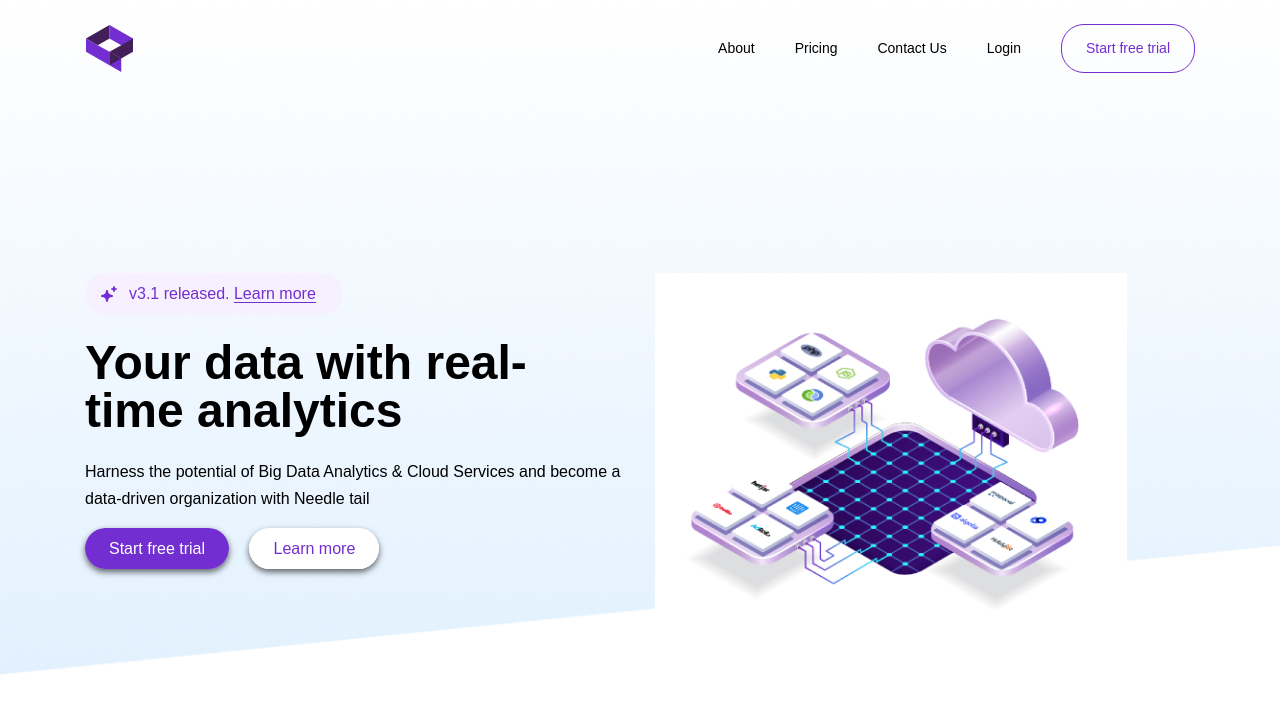
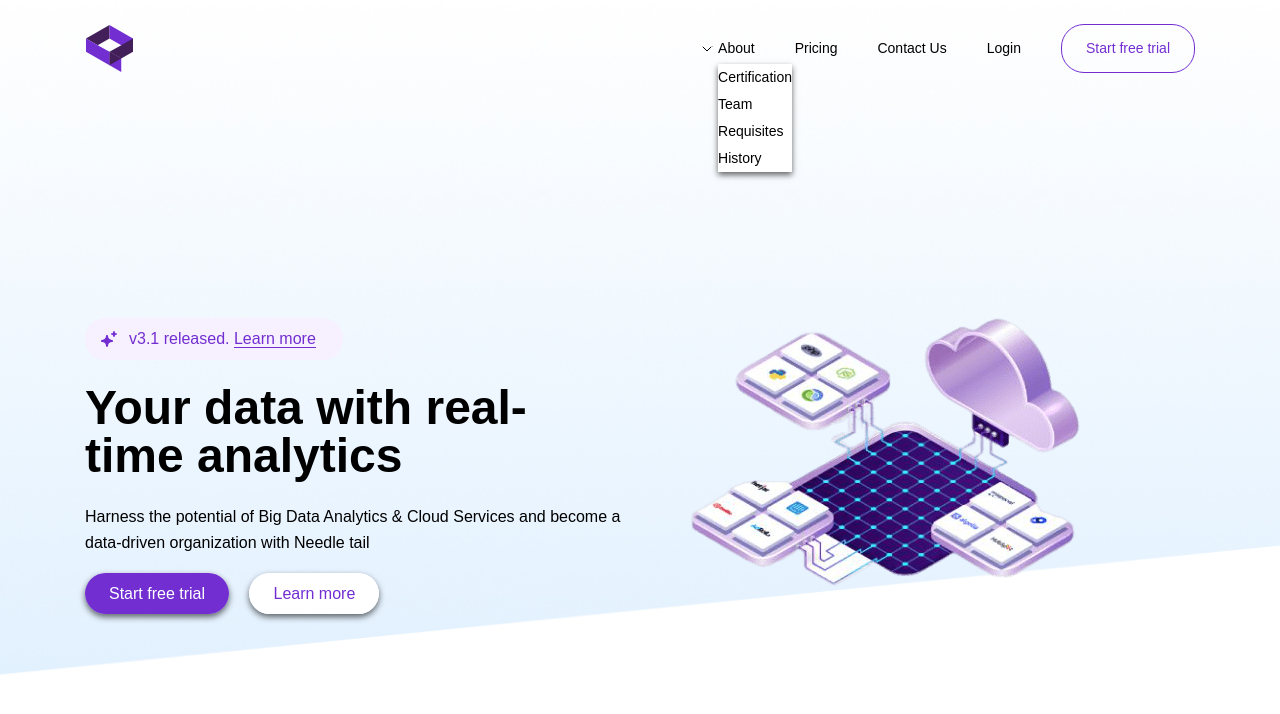
Before and after one commit to Axmadullo2001/Qubly, a plain HTML site: page index.html in a window 1280 px wide. Drawn offline with Linux system fonts and the light colour scheme; a web font is replaced by a local one.

Commit message:
Banner part continues

```diff
--- a/index.html
+++ b/index.html
@@ -27,17 +27,25 @@
 
 </head>
 <body>
-	<section id="top_banner" style="background-image: url('./img/favicon/bg_main_banner.jpg')">
+	<section id="top_banner" style="background-image: url('./img/main_banner/background.jpg')">
 		<header id="header">
 			<div class="container">
 				<div class="inner-header">
 					<a href="/" class="logo">
-						<img src="./img/favicon/logo.svg" alt="">
+						<img src="./img/logo.svg" alt="logo">
 					</a>
 
 					<div class="right_slide_header">
 						<ul class="menu_top">
-							<li><a href="">About</a></li>
+							<li class="has_sub_menu">
+								<a href="">About</a>
+								<ul class="sub-menu">
+									<li><a href="">Certification</a></li>
+									<li><a href="">Team</a></li>
+									<li><a href="">Requisites</a></li>
+									<li><a href="">History</a></li>
+								</ul>
+							</li>
 							<li><a href="">Pricing</a></li>
 							<li><a href="">Contact Us</a></li>
 							<li><a href="">Login</a></li>
@@ -50,11 +58,11 @@
 
 		<div class="main_banner">
 			<div class="container">
-				<div class="row">
+				<div class="row" style="align-items: center;">
 					<div class="col-lg-6">
 						<div class="mb_info">
 							<div class="notif">
-								<img src="./img/favicon/update-icon.svg" alt="Banner icon">
+								<img src="./img/main_banner/update-icon.svg" alt="Banner icon">
 								<p>v3.1 released. <a href="#">Learn more</a></p>
 							</div>
 							<h1>Your data with real-time analytics</h1>
@@ -68,7 +76,7 @@
 						</div>
 					</div>
 					<div class="col-lg-6">
-						<img src="./img/favicon/banner_background.jpg" alt="background banner">
+						<img src="./img/main_banner/banner.png" alt="background banner">
 					</div>
 				</div>
 			</div>
--- a/sass/main.sass
+++ b/sass/main.sass
@@ -53,7 +53,6 @@ body
 	background-size: cover
 	background-repeat: no-repeat
 	background-position: center
-	// height: 100vh
 img
 	max-width: 100%
 
@@ -95,10 +94,23 @@ img
 				display: flex
 				align-items: center
 				list-style: none
+				position: relative
+				>.has_sub_menu
+					margin-left: 5px
+					&::after
+						display: block
+						content: ''
+						width: 11px
+						height: 6px
+						position: absolute
+						top: 22px
+						left: -11px
+						background: url(../img/main_banner/path.svg)
 				>li
 					margin-right: 40px
 					display: inline-block
-					>a
+					list-style: none
+					a
 						display: block
 						text-decoration: none
 						font-size: 14px
@@ -108,7 +120,14 @@ img
 						&:hover
 							transition: .4s ease
 							color: $accent
-
+					>.sub-menu
+						position: absolute
+						top: 40px
+						background-color: $white
+						box-shadow: 0 3px 6px rgba(0, 0, 0, .6)
+						li
+							list-style: none
+							padding: 2px 0
 .main_banner
 	padding: 200px 0 30px
 	.mb_info
```
Also changed, not shown: css/main.css, img/favicon/banner_background.jpg (deleted), img/logo.svg (renamed from img/favicon/logo.svg), img/main_banner/background.jpg (renamed from img/favicon/bg_main_banner.jpg), img/main_banner/banner.png (added), img/main_banner/path.svg (added), img/main_banner/update-icon.svg (renamed from img/favicon/update-icon.svg), sass/dist/main.css.
